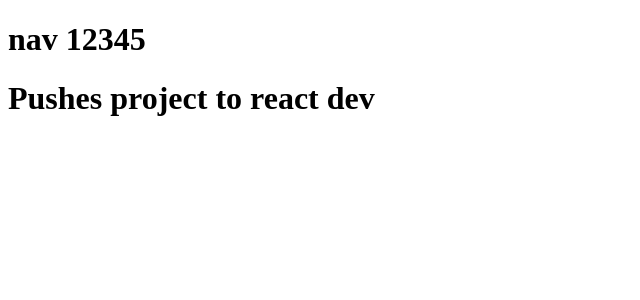
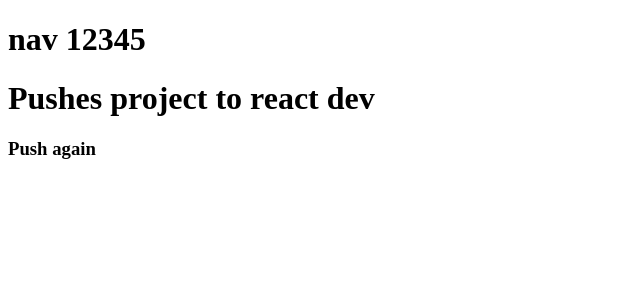
Before and after one commit to Surgithan/React-App, a React (Create React App) app: page / in a window 1280 px wide. Shown: the top 300 px of the page, without its empty margins (0-640 px from the left). Built offline with nearby package versions, Linux system fonts and the light colour scheme.

Commit message:
Commit new Changes

```diff
--- a/src/App.js
+++ b/src/App.js
@@ -6,6 +6,7 @@
     <div>
       <Nav/>
       <h1>Pushes project to react dev</h1>
+      <h3>Push again</h3>
     </div>
   )
 }
```
